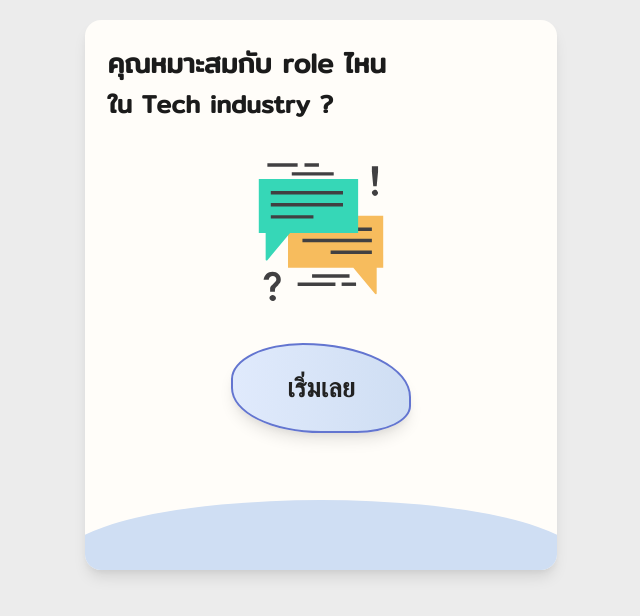
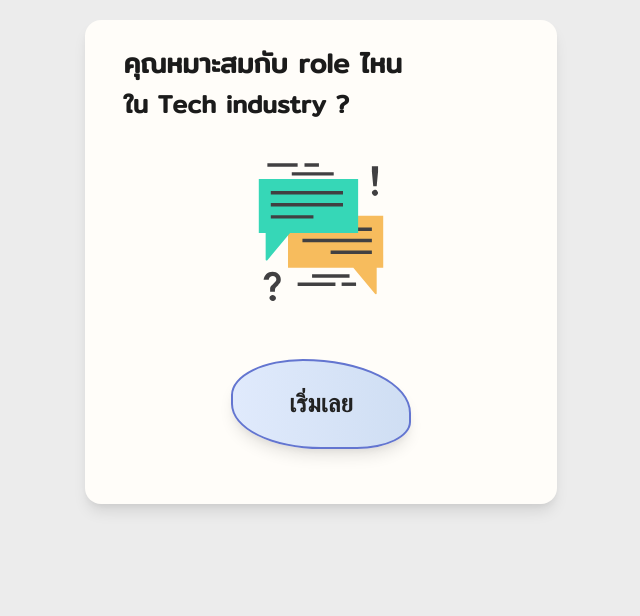
Before and after one commit to TalentLink/talentlink, a Next.js app: page / in a window 1280 px wide. Shown: the top 616 px of the page, without its empty margins (319-959 px from the left). Built offline with nearby package versions, Linux system fonts and the light colour scheme; a web font is replaced by a local one.

Commit message:
improve style

```diff
--- a/src/components/Answer.js
+++ b/src/components/Answer.js
@@ -3,13 +3,13 @@ import Image from 'next/image';
 import tickIcon from '../assets/tick.svg';
 import styles from './Answer.module.css';
 
-const Checkbox = () => {
+function Checkbox() {
   return (
     <div className={styles.checkbox}>
       <Image src={tickIcon} alt="checked" />
     </div>
   );
-};
+}
 
 export default function Answer({ children, onClick }) {
   return (
--- a/src/components/Card.module.css
+++ b/src/components/Card.module.css
@@ -9,14 +9,14 @@
 
 .card {
   position: relative;
+  width: 100%;
   display: flex;
-  width: 100%;
   flex-direction: column;
   overflow: hidden;
   padding: 1.4rem;
   background-color: var(--card-bg-color);
   border-radius: var(--border-radius);
-  min-height: 550px;
+  /* min-height: 550px; */
   box-shadow: 0 10px 15px -3px rgba(0, 0, 0, 0.1),
     0 4px 6px -2px rgba(0, 0, 0, 0.05);
   animation: fadein 0.3s ease-in;
--- a/src/pages/index.js
+++ b/src/pages/index.js
@@ -13,28 +13,21 @@ function StartButton() {
   );
 }
 
-function Shadow() {
-  return <div className={styles.shadow}></div>;
-}
-
-export default function Home() {
+export default function HomePage() {
   return (
     <>
       <Card>
-        <h1 style={{ fontSize: '1.7rem' }}>คุณหมาะสมกับ role ไหน</h1>
-        <h1 style={{ fontSize: '1.55rem' }}>ใน Tech industry ?</h1>
+        <h1 className={styles.title}>คุณหมาะสมกับ role ไหน</h1>
+        <h1 className={styles.subTitle}>ใน Tech industry ?</h1>
         <Image
           priority
-          style={{
-            alignSelf: 'center',
-          }}
+          className={styles.image}
           src="/start.svg"
           alt="Questions"
           width={220}
           height={220}
         />
         <StartButton></StartButton>
-        <Shadow></Shadow>
       </Card>
     </>
   );
--- a/src/styles/Home.module.css
+++ b/src/styles/Home.module.css
@@ -1,11 +1,18 @@
-.shadow {
-  position: absolute;
-  bottom: -50px;
-  left: -5%;
-  width: 110%;
-  height: 120px;
-  border-radius: 50%;
-  background-color: var(--control-bg-accent);
+.title,
+.subTitle {
+  margin: 0 1rem;
+}
+
+.title {
+  font-size: 1.7rem;
+}
+
+.subTitle {
+  font-size: 1.55rem;
+}
+
+.image {
+  align-self: center;
 }
 
 .startButton {
@@ -15,9 +22,10 @@
 
   text-transform: uppercase;
 
-  margin: 0 auto;
+  margin: 1rem auto;
+  margin-bottom: 2rem;
   font: inherit;
-  font-size: 1.65rem;
+  font-size: 1.55rem;
   font-weight: bold;
   outline: none;
   width: 180px;
--- a/src/styles/Job.module.css
+++ b/src/styles/Job.module.css
@@ -1,8 +1,9 @@
 .job {
-  font-size: 2.2rem;
+  font-size: 1.7rem;
   text-align: center;
 }
 
+.image,
 .jobDescription {
   margin: 0.8rem 0;
 }
```
Also changed, not shown: src/data/jobs.js (+7 -7 lines), src/pages/job/[jid].js (+6 -5 lines), src/pages/questionnaire.js (+42 -14 lines).
